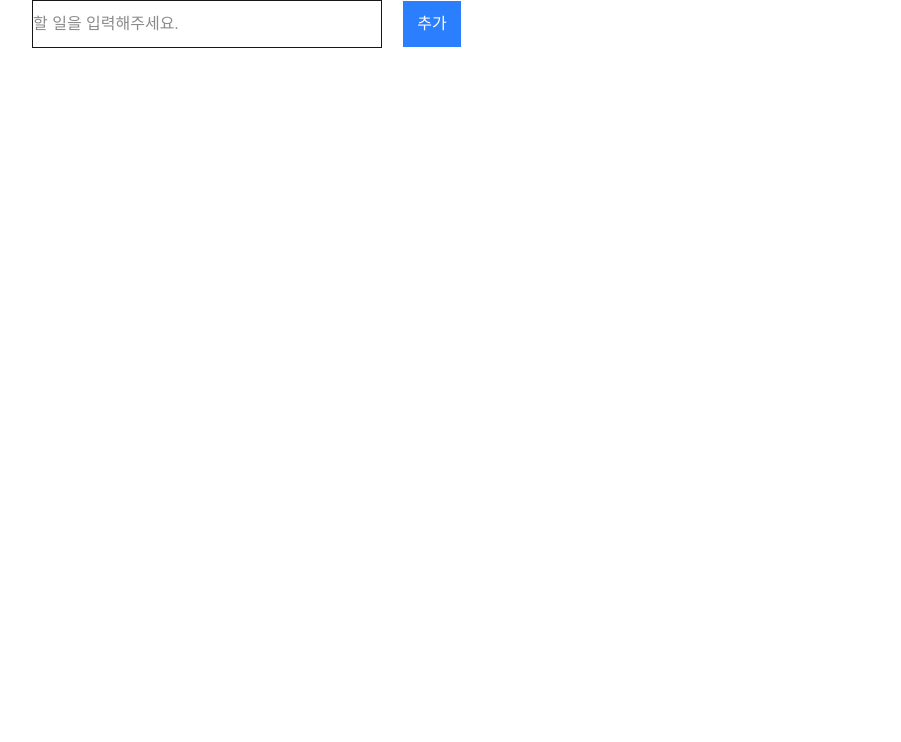
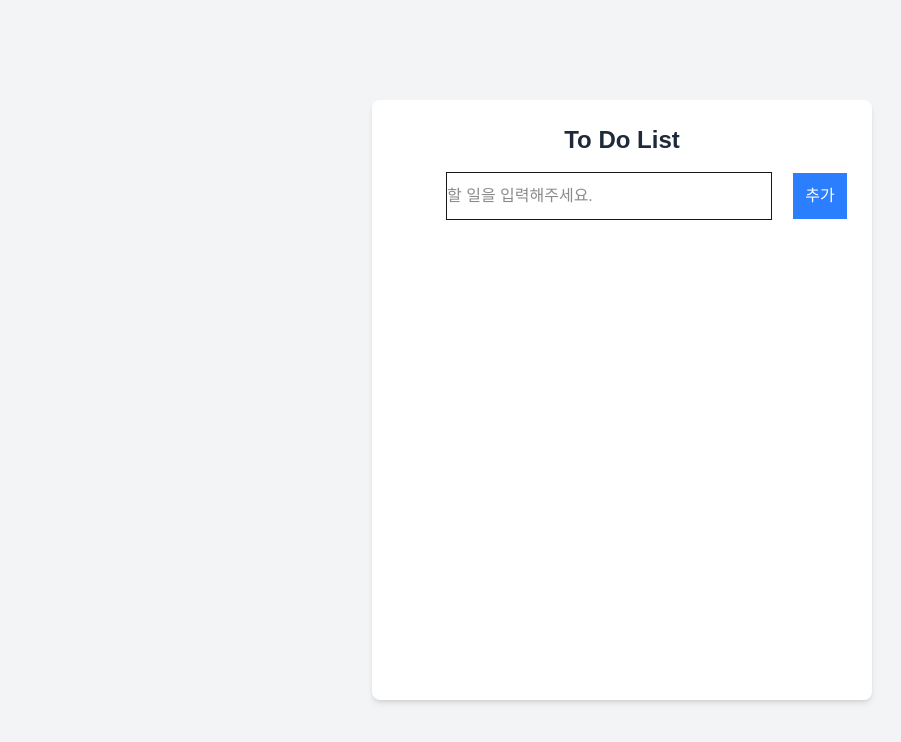
Before and after one commit to YouKnowThat-Park/Hi-Todays-Me, a Next.js app: page / in a window 1280 px wide. Shown: the top 742 px of the page, without its empty margins (18-919 px from the left). Built offline with nearby package versions, Linux system fonts and the light colour scheme.

Commit message:
: style : 디자인 수정 (디자인 사용 위치 변경)

```diff
--- a/src/app/todo-List/Todo.tsx
+++ b/src/app/todo-List/Todo.tsx
@@ -4,10 +4,17 @@ import TodoList from "./_components/TodoList";
 
 export default function TodoListPage() {
   return (
-    <div>
-      <TodoInput />
-      <TodoList />
-      <EditTodoModal />
+    <div className="min-h-screen flex items-center justify-center bg-gray-100 ">
+      <div className="w-[500px] h-[600px] p-6 bg-white dark:bg-neutral-800 rounded-lg shadow-md flex flex-col">
+        <h2 className="text-2xl font-bold text-center mb-4 text-gray-800 dark:text-white">
+          To Do List
+        </h2>
+        <TodoInput />
+        <div className="flex-1 overflow-y-auto">
+          <TodoList />
+        </div>
+        <EditTodoModal />
+      </div>
     </div>
   );
 }
```
